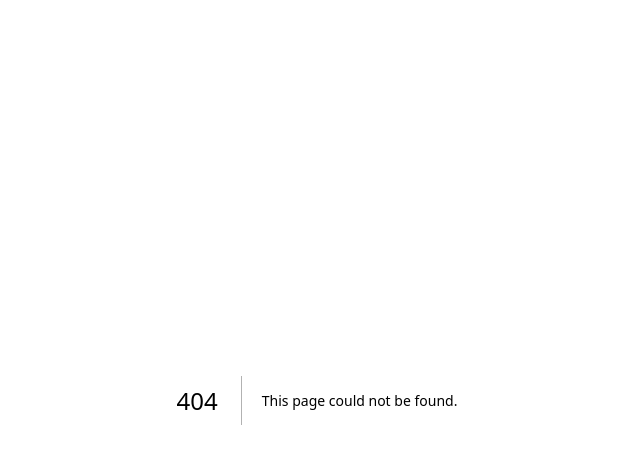
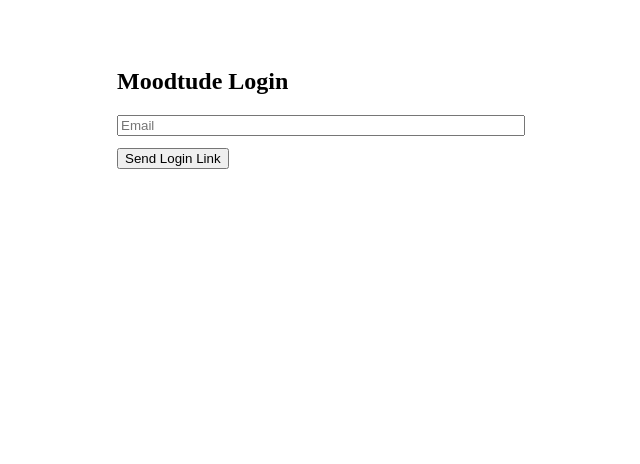
Before and after one commit to kncoo1/moodory, a Next.js app: page /login in a window 1280 px wide. Before the commit this address had no page. Shown: the top 464 px of the page, without its empty margins (323-963 px from the left). Built offline with nearby package versions, Linux system fonts and the light colour scheme; no server answers.

Commit message:
Create login.tsx

```diff
--- /dev/null
+++ b/pages/login.tsx
@@ -0,0 +1,30 @@
+import { useState } from "react";
+import { createClient } from "@supabase/supabase-js";
+import { useRouter } from "next/router";
+
+const supabase = createClient(
+  process.env.NEXT_PUBLIC_SUPABASE_URL!,
+  process.env.NEXT_PUBLIC_SUPABASE_ANON_KEY!
+);
+
+export default function Login() {
+  const [email, setEmail] = useState("");
+  const router = useRouter();
+
+  async function login() {
+    await supabase.auth.signInWithOtp({ email });
+    alert("Check your email for login link!");
+  }
+
+  return (
+    <main style={{ maxWidth: 400, margin: "auto", padding: 40 }}>
+      <h2>Moodtude Login</h2>
+      <input
+        placeholder="Email"
+        onChange={e => setEmail(e.target.value)}
+        style={{ width: "100%", marginBottom: 12 }}
+      />
+      <button onClick={login}>Send Login Link</button>
+    </main>
+  );
+}
```
